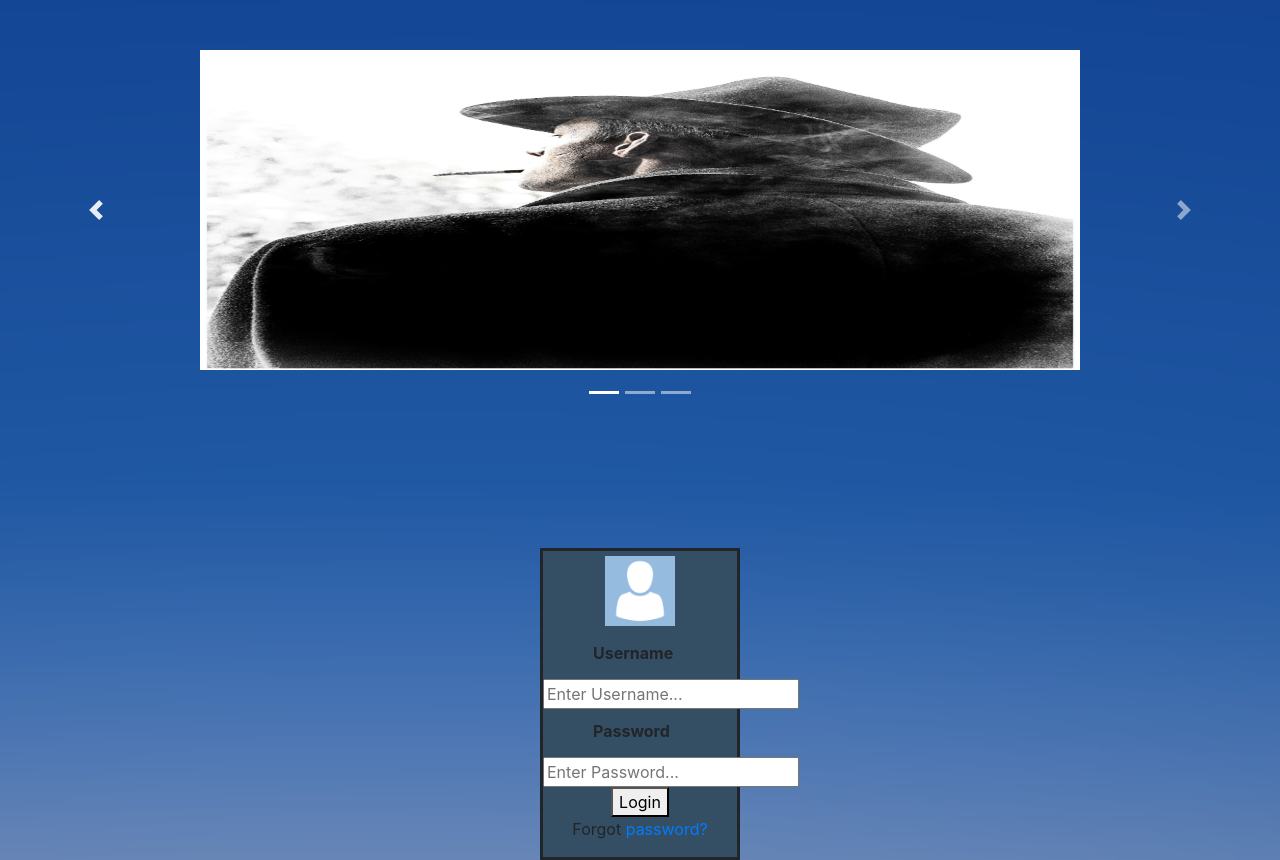
After one commit to dcm00199/Darian_Mayle_CS-230_Lab, a PHP site: page /login.html in a window 1280 px wide. The commit adds this page. Run offline with PHP 8.4, Linux system fonts and the light colour scheme; some libraries are stand-ins or nearby versions.

Commit message:
Lab 2 Finished Many Changes Created Login Page

```diff
--- /dev/null
+++ b/css/login.css
@@ -0,0 +1,51 @@
+body, html{
+    background-attachment: fixed;
+    background-image: url(../Images/sky-34536_1280.png);
+    background-position: center;
+    background-repeat: no-repeat;
+    background-size: cover;
+}
+.bg {
+    height: 100%;
+    width: 100%;
+}
+
+.loginP {
+    text-align: center;
+    height: 100%;
+    width: 100%;
+}
+
+label {
+    width: 100%;
+    padding-left: 50px;
+    margin-top: 10px;
+}
+
+.innerB {
+    background-color: rgb(52, 79, 100);
+    border-style: solid;
+    width: 200px;
+    display: inline-block;
+    margin-top: 10%;
+}
+
+.words {
+    float: left;
+}
+
+.imageP {
+    width: 80px;
+    height: 80px;
+    padding: 5px;
+}
+
+#wheelImage{
+    width: 20px;
+    height: 320px;
+}
+
+#carouselExampleIndicators{
+    padding: 50px 200px;
+    text-align: center;
+}
--- /dev/null
+++ b/login.html
@@ -0,0 +1,64 @@
+<!DOCTYPE html>
+<html class="no-js">
+    <head>
+        <meta charset="utf-8">
+        <meta http-equiv="X-UA-Compatible" content="IE=edge">
+        <title>Login</title>
+        <meta name="viewport" content="width=device-width, initial-scale=1">
+        <link rel="stylesheet" href="https://maxcdn.bootstrapcdn.com/bootstrap/4.0.0/css/bootstrap.min.css" integrity="sha384-Gn5384xqQ1aoWXA+058RXPxPg6fy4IWvTNh0E263XmFcJlSAwiGgFAW/dAiS6JXm" crossorigin="anonymous">
+        <script src="https://code.jquery.com/jquery-3.2.1.slim.min.js" integrity="sha384-KJ3o2DKtIkvYIK3UENzmM7KCkRr/rE9/Qpg6aAZGJwFDMVNA/GpGFF93hXpG5KkN" crossorigin="anonymous"></script>
+        <script src="https://cdnjs.cloudflare.com/ajax/libs/popper.js/1.12.9/umd/popper.min.js" integrity="sha384-ApNbgh9B+Y1QKtv3Rn7W3mgPxhU9K/ScQsAP7hUibX39j7fakFPskvXusvfa0b4Q" crossorigin="anonymous"></script>
+        <script src="https://maxcdn.bootstrapcdn.com/bootstrap/4.0.0/js/bootstrap.min.js" integrity="sha384-JZR6Spejh4U02d8jOt6vLEHfe/JQGiRRSQQxSfFWpi1MquVdAyjUar5+76PVCmYl" crossorigin="anonymous"></script>
+        <link rel="stylesheet" href="css/login.css">
+    </head>
+    <body>
+
+        <div id="carouselExampleIndicators" class="carousel slide" data-ride="carousel">
+            <ol class="carousel-indicators">
+              <li data-target="#carouselExampleIndicators" data-slide-to="0" class="active"></li>
+              <li data-target="#carouselExampleIndicators" data-slide-to="1"></li>
+              <li data-target="#carouselExampleIndicators" data-slide-to="2"></li>
+            </ol>
+            <div class="carousel-inner">
+              <div class="carousel-item active">
+                <img id="wheelImage" src="Images/man-1139066_1920.jpg" class="d-block w-100" alt="...">
+              </div>
+              <div class="carousel-item">
+                <img id="wheelImage" src="Images/photo-manipulation-1825450_1920.jpg" class="d-block w-100" alt="...">
+              </div>
+              <div class="carousel-item">
+                <img id="wheelImage" src="Images/window-5470985_1920.jpg" class="d-block w-100" alt="...">
+              </div>
+            </div>
+            <a class="carousel-control-prev" href="#carouselExampleIndicators" role="button" data-slide="prev">
+              <span class="carousel-control-prev-icon" aria-hidden="true"></span>
+              <span class="sr-only">Previous</span>
+            </a>
+            <a class="carousel-control-next" href="#carouselExampleIndicators" role="button" data-slide="next">
+              <span class="carousel-control-next-icon" aria-hidden="true"></span>
+              <span class="sr-only">Next</span>
+            </a>
+          </div>
+
+        <div class="bg">
+            <form action="action_page.php" method="post">
+                <div class="loginP">
+                    <div class="innerB">
+                        <img class="imageP" src="Images/avatar-1577909_1280.png" alt="Profile">
+                        <label  for="username"><b class="words">Username</b></label>
+                        <input type="text" placeholder="Enter Username..." required>
+
+                        <label  for="password"><b class="words">Password</b></label>
+                        <input type="password" placeholder="Enter Password..." required>
+
+                        <button type="submit">Login</button>
+
+                        <div class="loginP">
+                            <p>Forgot <a href="#">password?</a></p>
+                        </div>
+                    </div>
+                </div>
+            </form>
+        </div>
+    </body>
+</html>
```
Also changed, not shown: about.html (added, +70 -0 lines), contactus.html (added, +11 -0 lines), css/about.css (renamed from styles/mainPage.css, +34 -1 lines), index.html (+36 -22 lines), Images/avatar-1577909_1280.png (added), Images/ocean-828908_1920.jpg (added), Images/sky-34536_1280.png (added).
